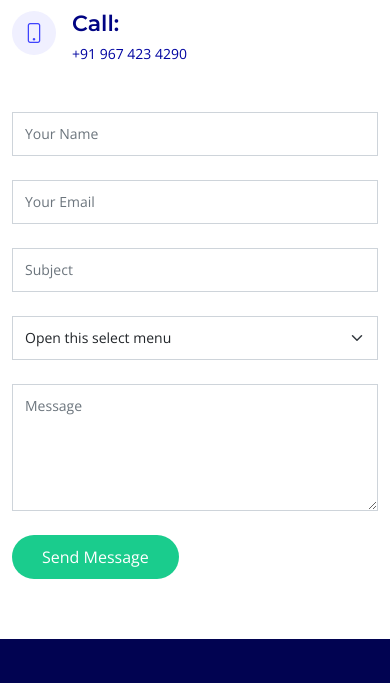
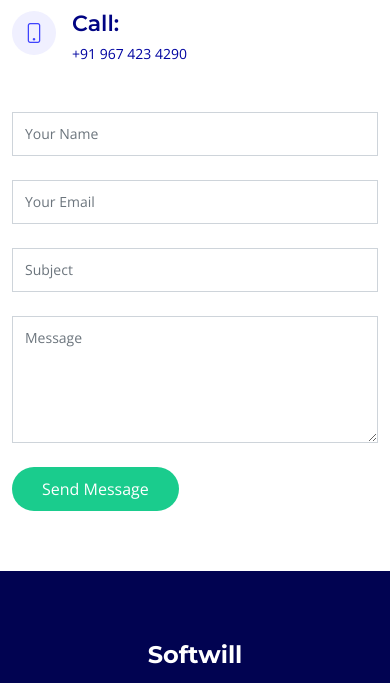
Before and after one commit to softwill-technology/compony-website, a plain HTML site: page index.html in a window 390 px wide. Shown: the part 4230-4913 px from the top of the page. Drawn offline with nearby package versions, Linux system fonts and the light colour scheme.

Commit message:
change in contact form

```diff
--- a/index.html
+++ b/index.html
@@ -313,7 +313,7 @@
 
           <div class="col-lg-8 mt-5 mt-lg-0" data-aos="fade-left" data-aos-delay="200">
 
-            <form action="forms/contact.php" method="post" role="form" class="php-email-form">
+            <form name="contact" method="POST" data-netlify="true" class="php-email-form">
               <div class="row">
                 <div class="col-md-6 form-group">
                   <input type="text" name="name" class="form-control" id="name" placeholder="Your Name" required>
@@ -326,14 +326,14 @@
                 <div class="col-md-6 form-group mt-3">
                   <input type="text" class="form-control" name="subject" id="subject" placeholder="Subject" required>
                 </div>
-                <div class="col-md-6 form-group mt-3">
+                <!-- <div class="col-md-6 form-group mt-3">
                   <select class="form-control form-select" aria-label="Default select example">
                     <option selected>Open this select menu</option>
                     <option value="1">One</option>
                     <option value="2">Two</option>
                     <option value="3">Three</option>
                   </select>
-                </div>
+                </div> -->
               </div>
               <div class="form-group mt-3">
                 <textarea class="form-control" name="message" rows="5" placeholder="Message" required></textarea>
```
